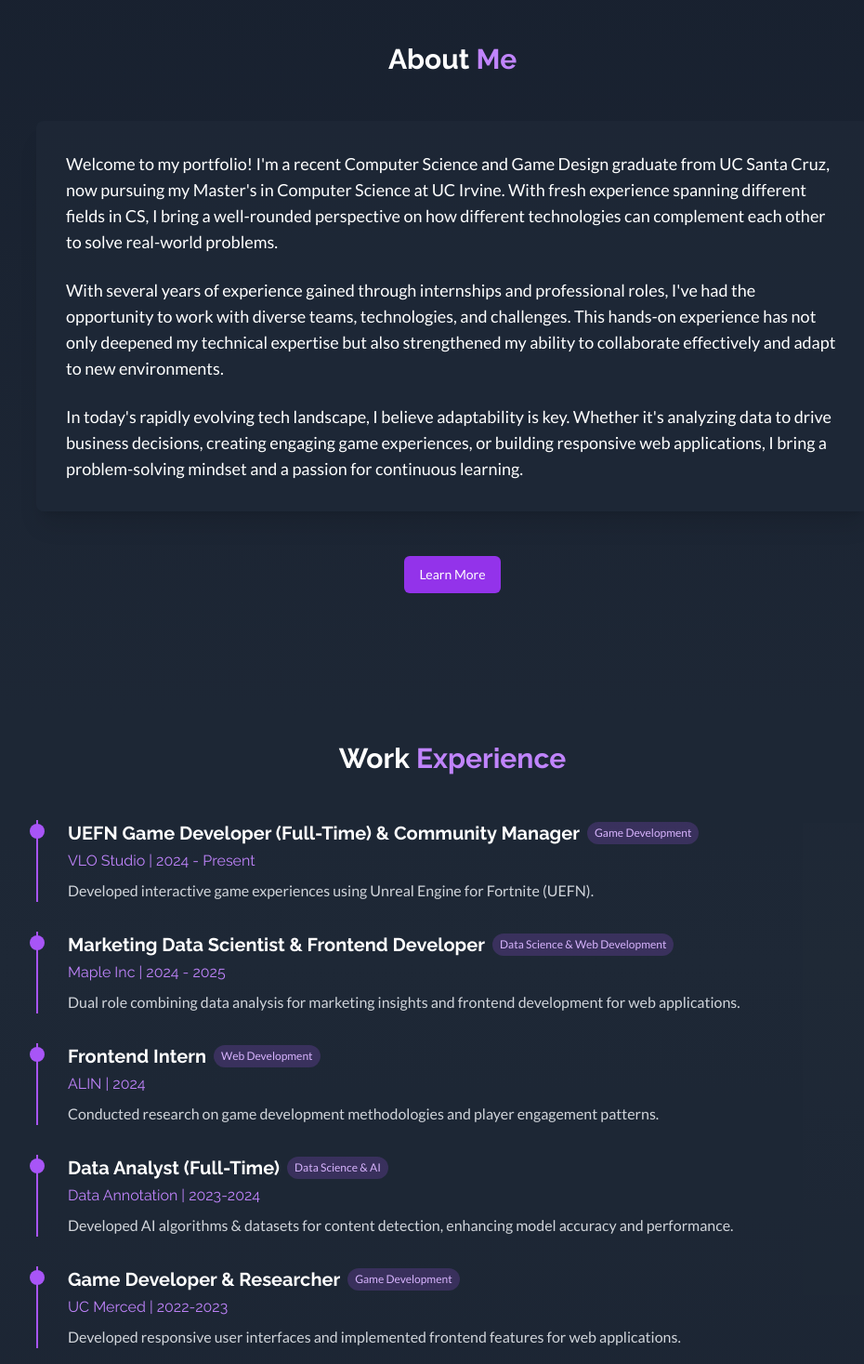
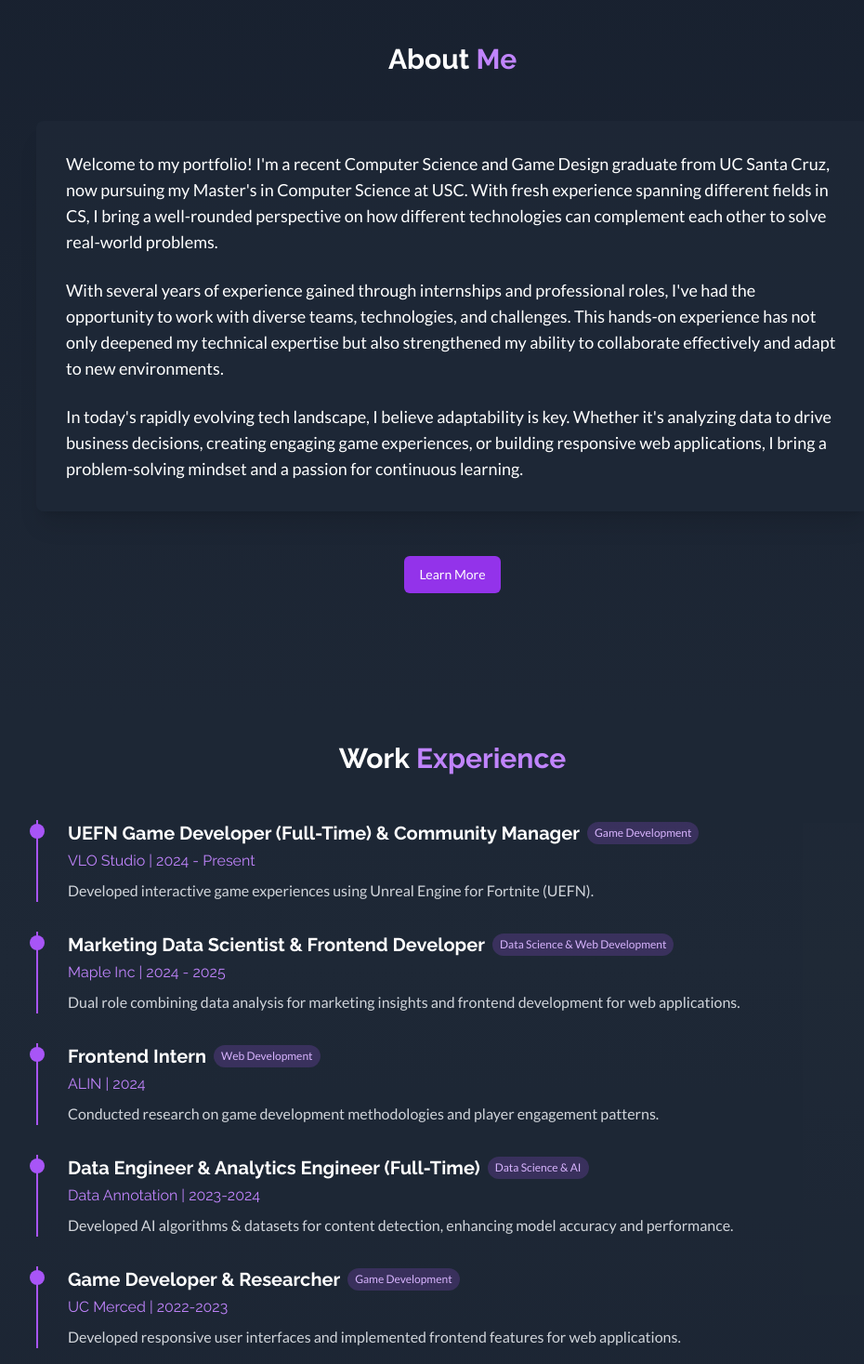
Before and after one commit to Juno-Cheng/juno-cheng.github.io, a Next.js app: page / in a window 1280 px wide. Shown: the part 1186-2653 px from the top of the page at 93% size, without its empty margins (153-1083 px from the left). Built offline with nearby package versions, Linux system fonts and the light colour scheme.

Commit message:
Main Page Done

```diff
--- a/app/page.tsx
+++ b/app/page.tsx
@@ -52,7 +52,7 @@ export default function GamePortfolio() {
     {
       id: 4,
       company: "Data Annotation",
-      position: "Data Analyst (Full-Time)",
+      position: "Data Engineer & Analytics Engineer (Full-Time)",
       period: "2023-2024",
       description: "Developed AI algorithms & datasets for content detection, enhancing model accuracy and performance.",
       category: "Data Science & AI",
@@ -139,9 +139,11 @@ export default function GamePortfolio() {
                 variant="outline"
                 className="ml-4 border-purple-600 text-purple-400 hover:bg-purple-900/20 h-10 px-4 py-2"
                 onClick={() => {
-                  alert(
-                    "In a real implementation, this would download your resume. Add your resume.pdf file to the public folder.",
-                  )
+                  const resumeDownload = document.createElement("a");
+                  resumeDownload.href  = "/resume/LaTex_Jonathan_Cheng_Updated_Website_Portfolio.pdf";
+                  resumeDownload.download = "LaTex_Jonathan_Cheng_Resume";
+                  resumeDownload.click();
+
                 }}
               >
                 <DownloadIcon className="mr-3" /> Download Resume
@@ -246,7 +248,7 @@ export default function GamePortfolio() {
           >
             <p className="text-lg mb-6">
               Welcome to my portfolio! I&apos;m a recent Computer Science and Game Design graduate from UC Santa Cruz, now
-              pursuing my Master&apos;s in Computer Science at UC Irvine. With fresh experience spanning different fields in CS, I bring a
+              pursuing my Master&apos;s in Computer Science at USC. With fresh experience spanning different fields in CS, I bring a
                well-rounded perspective on how different technologies can complement each other to solve real-world problems.
             </p>
             <p className="text-lg mb-6">
--- a/app/projects/page.tsx
+++ b/app/projects/page.tsx
@@ -74,7 +74,7 @@ export default function ProjectsPage() {
       id: 1,
       title: "Malisense",
       image: "/projects/Malisense/Malisense.png",
-      description: "2D top-down dungeon crawler where you collect artifacts to thwart the Malignance. Developed for 2023-24 GDA&apos;s mock studio",
+      description: "2D top-down dungeon crawler where you collect artifacts to thwart the Malignance. Developed for 2023-24 GDA's mock studio",
       category: "Game Development",
     },
     {
```
Also changed, not shown: 1 other file (tests, documents, lock files or other folders).
